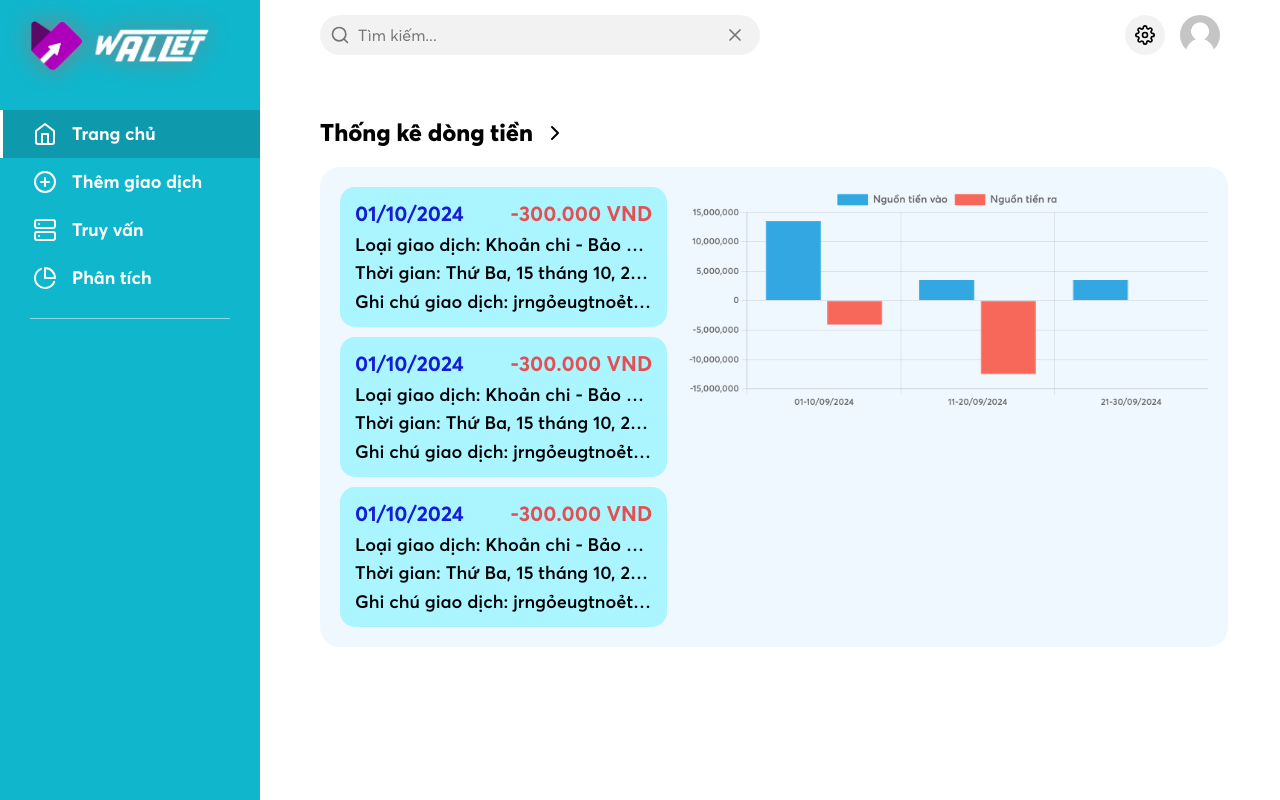
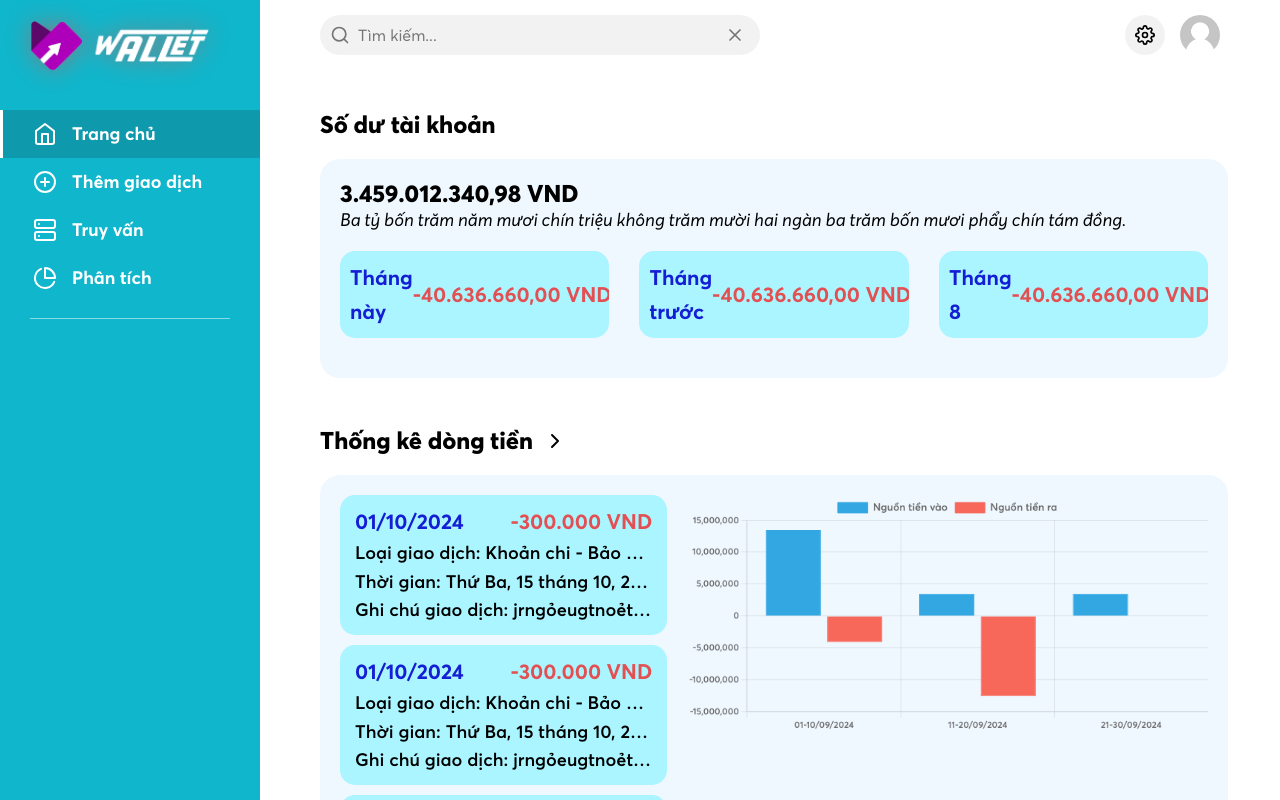
Before and after one commit to dangvu2408/wALLet_web, a plain HTML site: page html/index_home.html in a window 1280 px wide. Drawn offline with nearby package versions, Linux system fonts and the light colour scheme; files whose address does not match are found by name.

Commit message:
[WEB wALLet] Commit 05 - Layout (Oct 16, 2024)

```diff
--- a/css/main_style_01.css
+++ b/css/main_style_01.css
@@ -24,6 +24,13 @@
     src: url('../resources/font/averta_extrabold.otf') format('woff2');
     font-weight: 1200;
     font-style: normal;
+}
+
+@font-face {
+    font-family: 'Averta';
+    src: url('../resources/font/averta_regular_italic.otf') format('woff2');
+    font-weight: 500;
+    font-style: italic;
 }
 
 ::-webkit-scrollbar {
--- a/css/main_style_02.css
+++ b/css/main_style_02.css
@@ -34,6 +34,38 @@ main.wl-section>.container {
     font-size: 18px;
 }
 
+.wl-balance-account {
+    overflow: hidden;
+    margin-top: 40px;
+}
+
+.wl-balance-account .section-header {
+    position: relative;
+    display: flex;
+    align-items: center;
+    line-height: normal;
+    letter-spacing: normal;
+    color: black;
+    margin-bottom: 20px;
+    text-transform: none;
+}
+
+.wl-balance-account .section-header>a {
+    background: black;
+    background-clip: text;
+    -webkit-background-clip: text;
+    -webkit-text-fill-color: transparent;
+    font-size: 24px;
+    font-weight: 1200;
+}
+
+.wl-balance-account>p {
+    font-size: 20px;
+    font-weight: 500;
+    font-style: italic;
+    color: #808080;
+    cursor: pointer;
+}
 
 .wl-finance-chart {
     overflow: hidden;
@@ -92,10 +124,48 @@ main.wl-section>.container {
     padding: 20px;
 }
 
+.hidden-container {
+    flex-wrap: wrap;
+    position: relative;
+    margin: 0;
+    background-color: #f0f8ff;
+    border-radius: 20px;
+    padding: 20px;
+}
+
+.hidden-container .hidden-header {
+    .acc-balance {
+        font-size: 24px
+    };
+
+    .letter-balance {
+        font-weight: 500;
+        font-style: italic;
+    }
+}
+
+.list-balance-current .current-column {
+    width: 31%;
+    border-radius: 15px !important;
+}
+
+.list-balance-current {
+    display: flex;
+    box-lines: multiple;
+    flex-wrap: wrap;
+    position: relative;
+    margin: 0;
+    padding: 20px 0;
+    justify-content: space-between;
+}
+
+
+
+
+
 .column {
     display: block;
     flex-shrink: 1;
-
 }
 
 .list-column {
@@ -114,6 +184,11 @@ main.wl-section>.container {
 
 .third {
     margin-bottom: 0px !important;
+
+}
+
+.list-balance-current .third {
+    margin-right: 0px !important;
 }
 
 .recent-item {
@@ -123,6 +198,11 @@ main.wl-section>.container {
 }
 
 .wl-finance-chart .list-item {
+    cursor: auto;
+    background-color: #aaf5ff;
+}
+
+.list-item {
     cursor: auto;
     background-color: #aaf5ff;
 }
@@ -141,7 +221,7 @@ main.wl-section>.container {
     user-select: none;
 }
 
-.wl-finance-chart .list-item .content-top {
+ .content-top {
     display: flex;
     width: 100%;
     align-items: center;
@@ -150,7 +230,7 @@ main.wl-section>.container {
     line-height: 1.6;
 }
 
-.wl-finance-chart .list-item .content-top .content-top-left {
+ .content-top .content-top-left {
     display: flex;
     flex-grow: 1;
     flex-shrink: 1;
@@ -161,7 +241,7 @@ main.wl-section>.container {
     color: #141ED4;
 }
 
-.wl-finance-chart .list-item .content-top .content-top-right {
+ .content-top .content-top-right {
     display: flex;
     flex-basis: auto;
     flex-grow: 0;
@@ -193,6 +273,7 @@ main.wl-section>.container {
 .wl-chart-container {
     position: relative;
     margin-bottom: 10px;
+    height: 100%;
 }
 
 .chartjs-monitor {
--- a/html/index_home.html
+++ b/html/index_home.html
@@ -7,7 +7,7 @@
         <link rel="stylesheet" href="/css/main_style_02.css">
         <link rel="icon" href="/resources/images/title_favicon.jpg">
         <title>wALLet</title>
-        <script src="https://cdn.jsdelivr.net/npm/chart.js"></script>
+        <script async src="https://cdn.jsdelivr.net/npm/chart.js"></script>
     </head>
 
     <body class="main-boby">
@@ -118,6 +118,69 @@
                     <div style="position: relative; overflow: hidden; width: 100%; height: 100%;">
                         <main class="wl-section" id="body-srcoll" style="position: absolute; inset: 0px; overflow: auto; margin-bottom: 0px; z-index: 10;">
                             <div class="container home-content" >
+                                <div class="container wl-balance-account">
+                                    <div class="section-header">
+                                        <a class="">Số dư tài khoản</a>
+                                    </div>
+                                    <div class="hidden-container">
+                                        <div class="hidden-header">
+                                            <p class="acc-balance">
+                                                3.459.012.340,98 VND
+                                            </p>
+                                            <p class="letter-balance">
+                                                Ba tỷ bốn trăm năm mươi chín triệu không trăm mười hai ngàn ba trăm bốn mươi phẩy chín tám đồng.
+                                            </p>
+                                        </div>
+
+                                        <div class="list-balance-current">
+                                            <div class="clumn current-column first recent-item">
+                                                <div class="list-item">
+                                                    <div class="item-content">
+                                                        <div class="content-top">
+                                                            <div class="content-top-left">
+                                                                <span>Tháng này</span>
+                                                            </div>
+                                                            <div class="content-top-right">
+                                                                <span>-40.636.660,00 VND</span>
+                                                            </div>
+                                                        </div>
+                                                    </div>
+                                                </div>
+
+                                            </div>
+                                            <div class="clumn current-column second recent-item">
+                                                <div class="list-item">
+                                                    <div class="item-content">
+                                                        <div class="content-top">
+                                                            <div class="content-top-left">
+                                                                <span>Tháng trước</span>
+                                                            </div>
+                                                            <div class="content-top-right">
+                                                                <span>-40.636.660,00 VND</span>
+                                                            </div>
+                                                        </div>
+                                                    </div>
+                                                </div>
+                                            </div>
+                                            <div class="clumn current-column third recent-item">
+                                                <div class="list-item">
+                                                    <div class="item-content">
+                                                        <div class="content-top">
+                                                            <div class="content-top-left">
+                                                                <span>Tháng 8</span>
+                                                            </div>
+                                                            <div class="content-top-right">
+                                                                <span>-40.636.660,00 VND</span>
+                                                            </div>
+                                                        </div>
+                                                    </div>
+                                                </div>
+                                            </div>
+                                        </div>
+
+                                    </div>
+
+                                </div>
                                 <div class="container wl-finance-chart">
                                     <div class="section-header">
                                         <a class="" >Thống kê dòng tiền</a>
@@ -203,7 +266,7 @@
                                                 <div class="chartjs-monitor">
 
                                                 </div>
-                                                <canvas class="chartjs-render" id="wl-chart" height="300" width="700px" style="display: block; height: auto; width: 100%;"></canvas>
+                                                <canvas class="chartjs-render" id="wl-chart" height="320" width="700" style="display: block; height: auto; width: 100%;"></canvas>
                                             </div>
                                         </div>
                                     </div>
@@ -215,7 +278,7 @@
             </div>
         </div>
 
-        <script type="text/javascript" src="/js/main_script_01.js"></script>
+        <script async type="text/javascript" src="/js/main_script_01.js"></script>
     </body>
 
 </html>
--- a/js/main_script_01.js
+++ b/js/main_script_01.js
@@ -1,6 +1,6 @@
 
-
-const ctx = document.getElementById('wl-chart').getContext('2d');
+const canvasItem = document.getElementById('wl-chart');
+const ctx = canvasItem.getContext('2d');
 const customFont = new FontFace('Averta Semibold', 'url(/resources//font/averta_semibold.otf)');
 customFont.load().then(function(loadedFont) {
     document.fonts.add(loadedFont);
```
